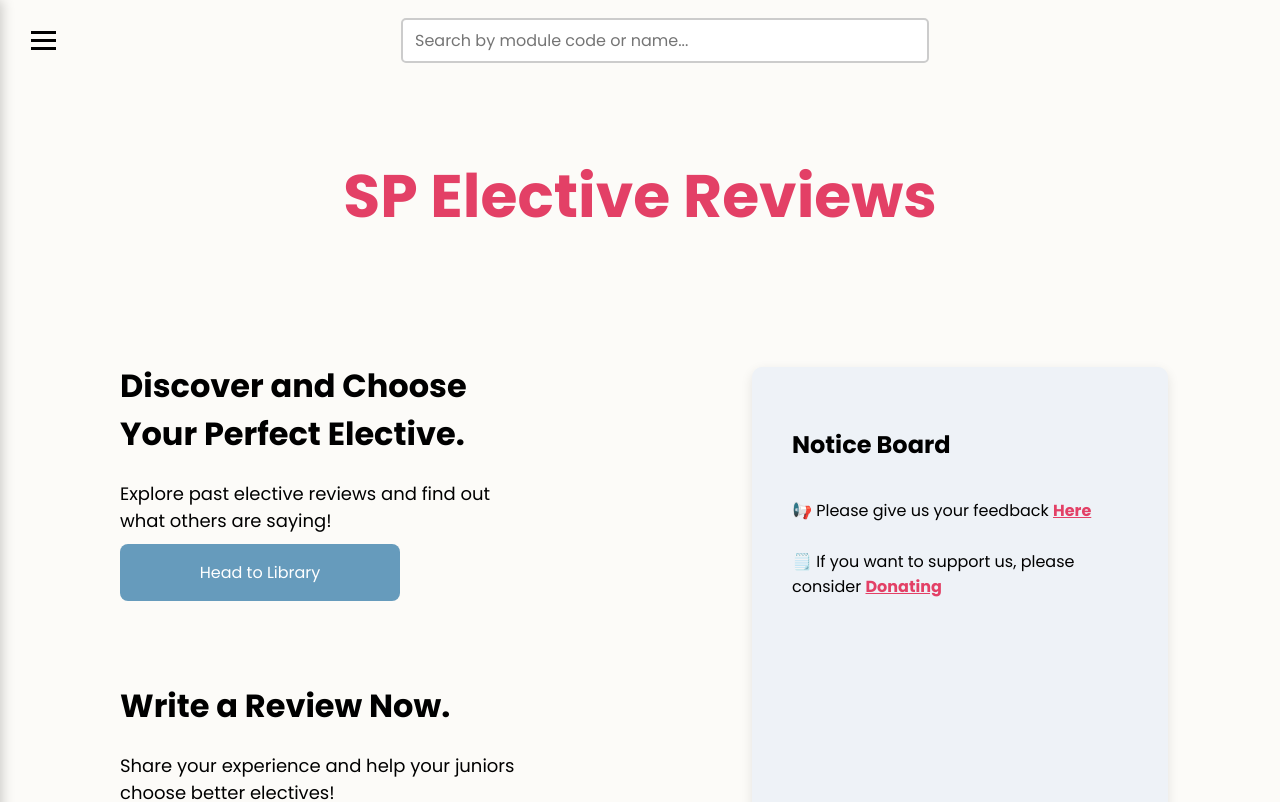
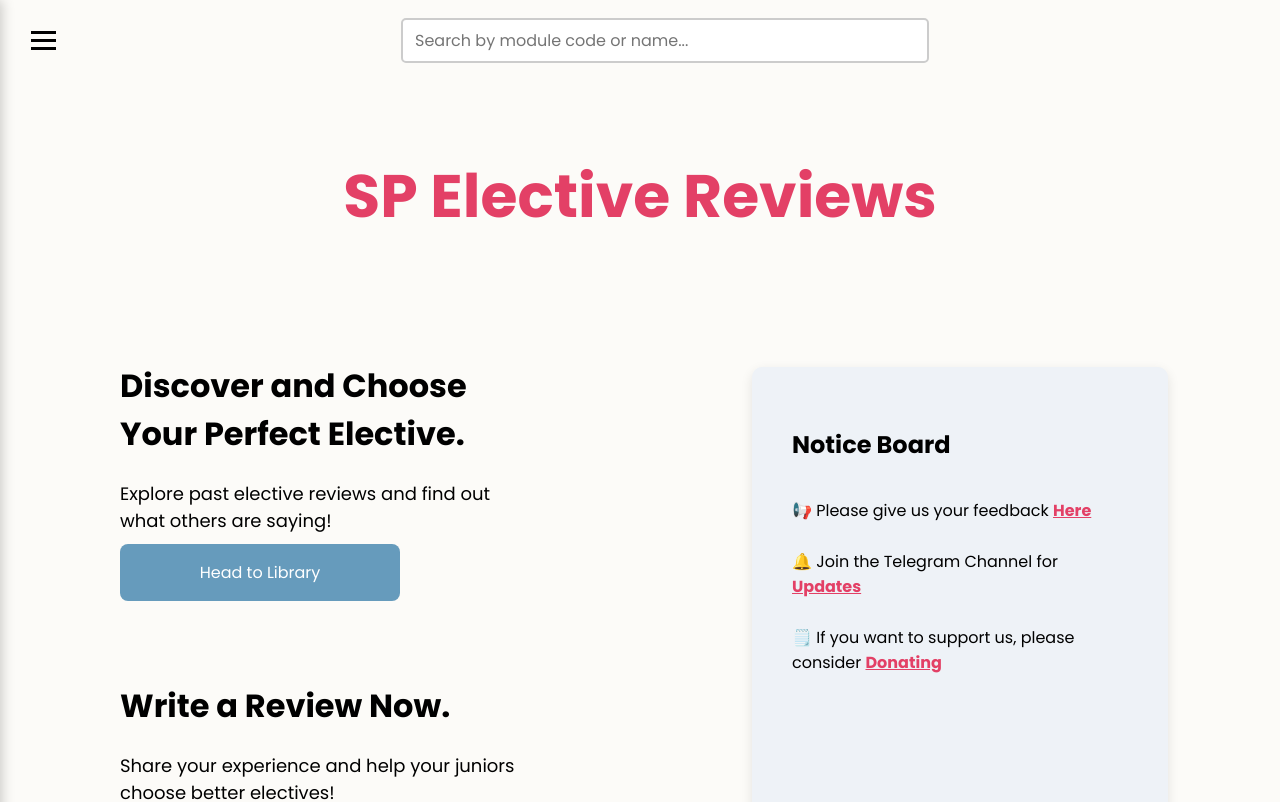
Before and after one commit to AidanG-05/sp-elective-site, a React (Vite) app in the folder elective-site/: page / in a window 1280 px wide. Shown: the top 802 px of the page. Built offline with nearby package versions, Linux system fonts and the light colour scheme.

Commit message:
added telechannel link to notice board

```diff
--- a/elective-site/src/App.jsx
+++ b/elective-site/src/App.jsx
@@ -20,6 +20,8 @@ function Home() {
 
   const feedbackForm = <a href="https://docs.google.com/forms/d/e/1FAIpQLScHg9gzqM4gAj1GHQUvyW7Wsrl0GcTtSI2ZXoSFa5kaw_KHNQ/viewform?usp=dialog" style={{ color: '#e34066', fontWeight:'bold', textDecoration: 'underline'}}>Here</a>
   const donation = <a href="https://ko-fi.com/spelectivereviews" style={{ color: '#e34066', fontWeight:'bold', textDecoration: 'underline'}}>Donating</a>
+  const telegramChannel = <a href="https://t.me/spelectivereview" style={{ color: '#e34066', fontWeight:'bold', textDecoration: 'underline'}}>Updates</a>
+
 
   return (
     <>
@@ -57,7 +59,10 @@ function Home() {
           <div className="notice-board">
             <h2>Notice Board</h2>
             <p>📢 Please give us your feedback {feedbackForm}</p>
+            <p>🔔 Join the Telegram Channel for {telegramChannel}</p>
             <p>🗒️ If you want to support us, please consider {donation}</p>
+
+
           </div>
         </div>
       </div>
```
